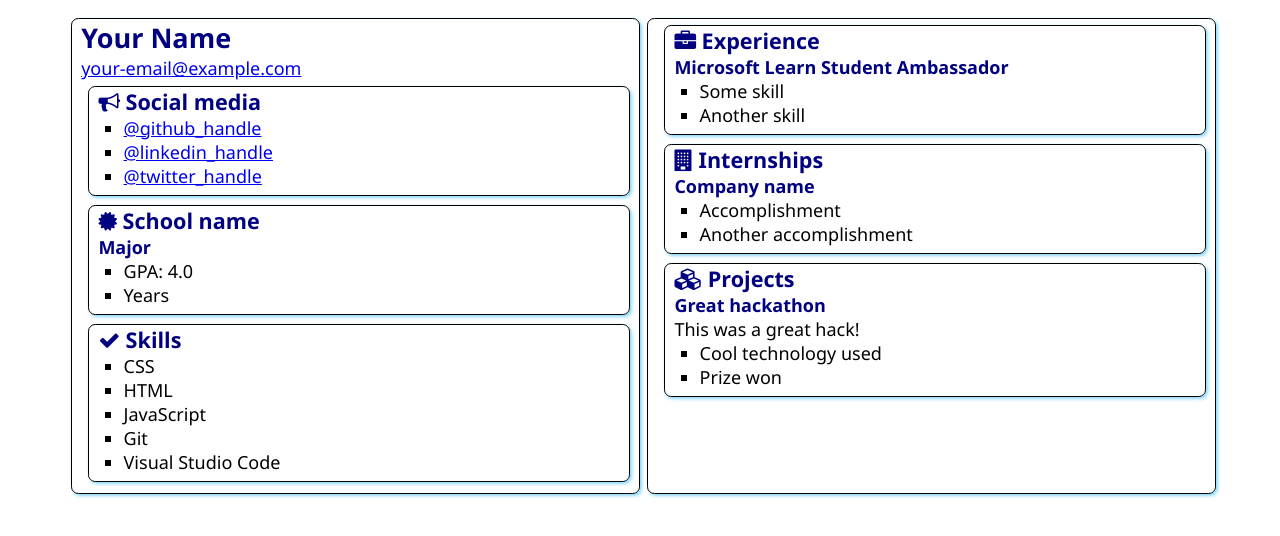
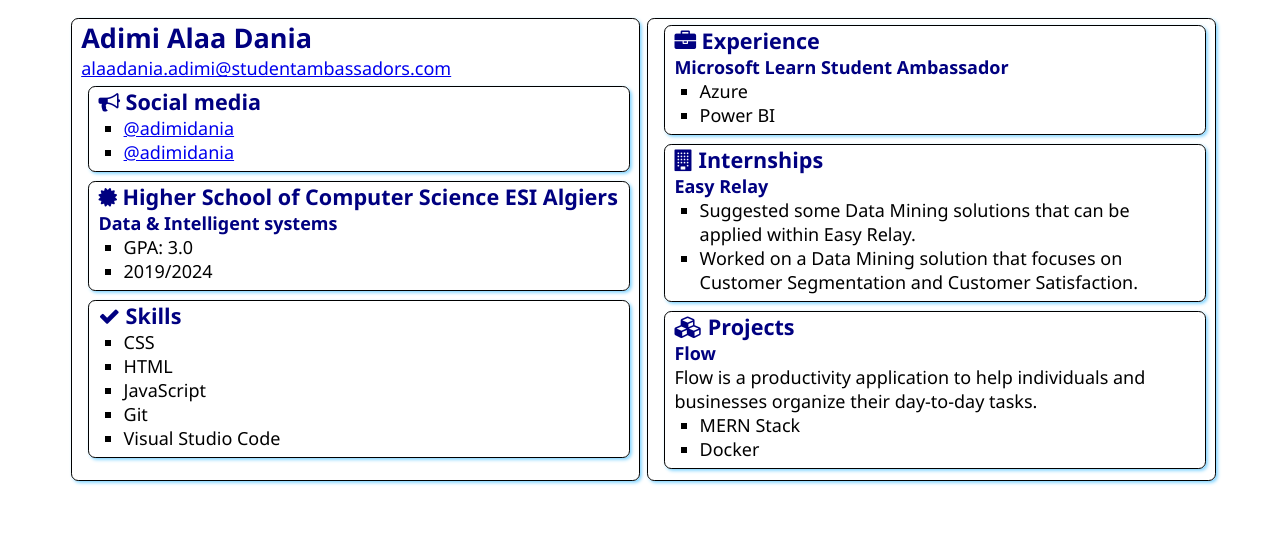
Before and after one commit to adimidania/SATechnicalOnboarding, a plain HTML site: page src/index.html in a window 1280 px wide. Drawn offline with Linux system fonts and the light colour scheme.

Commit message:
Added my personal information

```diff
--- a/src/index.html
+++ b/src/index.html
@@ -1,19 +1,26 @@
 <!DOCTYPE html>
 <html lang="en">
   <head>
-    <meta charset="UTF-8">
-    <meta http-equiv="X-UA-Compatible" content="IE=edge">
-    <meta name="viewport" content="width=device-width, initial-scale=1.0">
+    <meta charset="UTF-8" />
+    <meta http-equiv="X-UA-Compatible" content="IE=edge" />
+    <meta name="viewport" content="width=device-width, initial-scale=1.0" />
     <title>Resume</title>
 
-    <link rel="stylesheet" href="style.css">
-    <link rel="stylesheet" href="https://cdnjs.cloudflare.com/ajax/libs/font-awesome/4.7.0/css/font-awesome.min.css">
+    <link rel="stylesheet" href="style.css" />
+    <link
+      rel="stylesheet"
+      href="https://cdnjs.cloudflare.com/ajax/libs/font-awesome/4.7.0/css/font-awesome.min.css"
+    />
   </head>
   <body>
     <main>
       <article class="box">
-            <h1>Your Name</h1>
-            <div><a href="mailto:your.email@example.com">your-email@example.com</a></div>
+        <h1>Adimi Alaa Dania</h1>
+        <div>
+          <a href="mailto:your.email@example.com"
+            >alaadania.adimi@studentambassadors.com</a
+          >
+        </div>
 
         <section class="box">
           <h2>
@@ -21,9 +28,10 @@
             Social media
           </h2>
           <ul>
-                    <li><a href="https://github.com/<handle>">@github_handle</a></li>
-                    <li><a href="https://linkedin.com/in/<handle>">@linkedin_handle</a></li>
-                    <li><a href="https://twitter.com/<handle>">@twitter_handle</a></li>
+            <li><a href="https://github.com/adimidania">@adimidania</a></li>
+            <li>
+              <a href="https://linkedin.com/in/adimidania">@adimidania</a>
+            </li>
           </ul>
         </section>
 
@@ -31,12 +39,12 @@
           <div class="education">
             <h2>
               <i class="fa fa-certificate" aria-hidden="true"></i>
-                        School name
+              Higher School of Computer Science ESI Algiers
             </h2>
-                    <h3>Major</h3>
+            <h3>Data & Intelligent systems</h3>
             <ul>
-                        <li>GPA: 4.0</li>
-                        <li>Years</li>
+              <li>GPA: 3.0</li>
+              <li>2019/2024</li>
             </ul>
           </div>
         </section>
@@ -63,8 +71,8 @@
           </h2>
           <h3>Microsoft Learn Student Ambassador</h3>
           <ul>
-                    <li>Some skill</li>
-                    <li>Another skill</li>
+            <li>Azure</li>
+            <li>Power BI</li>
           </ul>
         </section>
         <section class="box">
@@ -73,10 +81,16 @@
             Internships
           </h2>
 
-                <h3>Company name</h3>
+          <h3>Easy Relay</h3>
           <ul>
-                    <li>Accomplishment</li>
-                    <li>Another accomplishment</li>
+            <li>
+              Suggested some Data Mining solutions that can be applied within
+              Easy Relay.
+            </li>
+            <li>
+              Worked on a Data Mining solution that focuses on Customer
+              Segmentation and Customer Satisfaction.
+            </li>
           </ul>
         </section>
         <section class="box">
@@ -85,15 +99,17 @@
             Projects
           </h2>
 
-                <h3>Great hackathon</h3>
-                <div>This was a great hack!</div>
+          <h3>Flow</h3>
+          <div>
+            Flow is a productivity application to help individuals and
+            businesses organize their day-to-day tasks.
+          </div>
           <ul>
-                    <li>Cool technology used</li>
-                    <li>Prize won</li>
+            <li>MERN Stack</li>
+            <li>Docker</li>
           </ul>
         </section>
       </article>
-
     </main>
   </body>
 </html>
```
Lines whose indentation alone changed are shown as unchanged.
